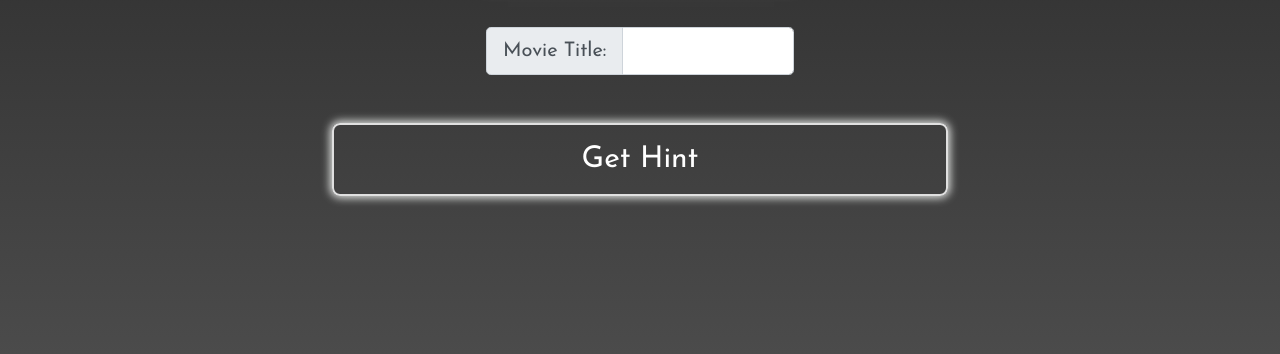
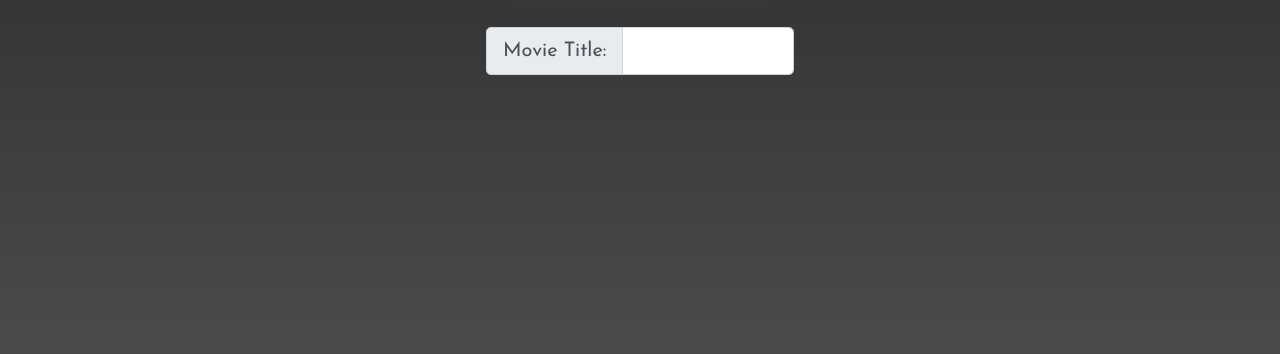
Before and after one commit to iDylanK/devops-15, a Django app: template app/movieguessr/templates/game/daily.html in a window 1280 px wide. Shown: the part 446-800 px from the top of the page. Run offline with Django 4.2, Linux system fonts and the light colour scheme; data comes from the database, SQL or seed files in the repository; tables that the repository leaves empty hold one stand-in row (values such as "Sample post"); the template is opened without the code that fills it: values that come from a table or form of the project are taken from there, most other values are stand-ins (such as "Sample title", 1, 10 or a date in 2020).

```diff
--- a/app/movieguessr/templates/game/daily.html
+++ b/app/movieguessr/templates/game/daily.html
@@ -56,10 +56,7 @@
     </div>
 
     <br><br>
-    <div class="mainMenu">
-        <a id="guess" name="guess" class="buttonMain">Get Hint</a>
 
-    </div>
 
 </form>
 
```
